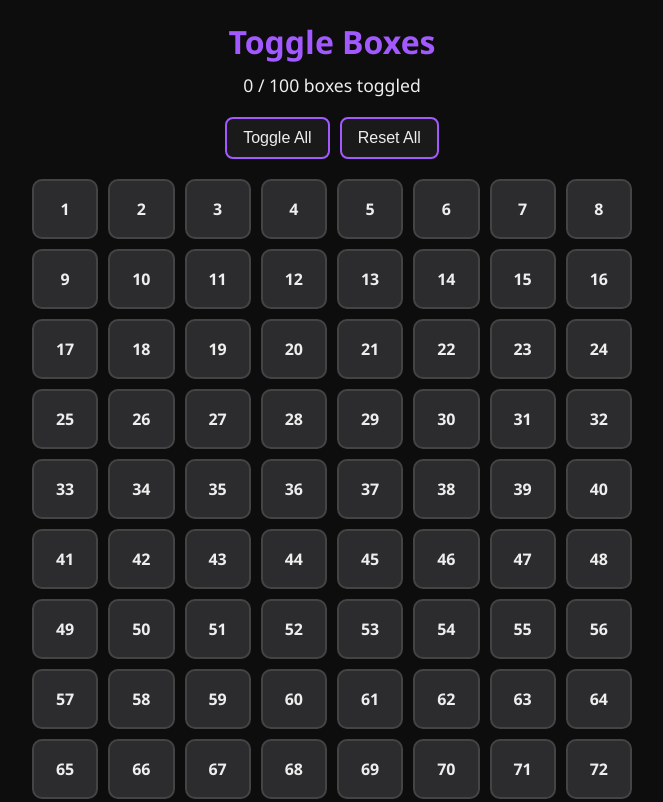
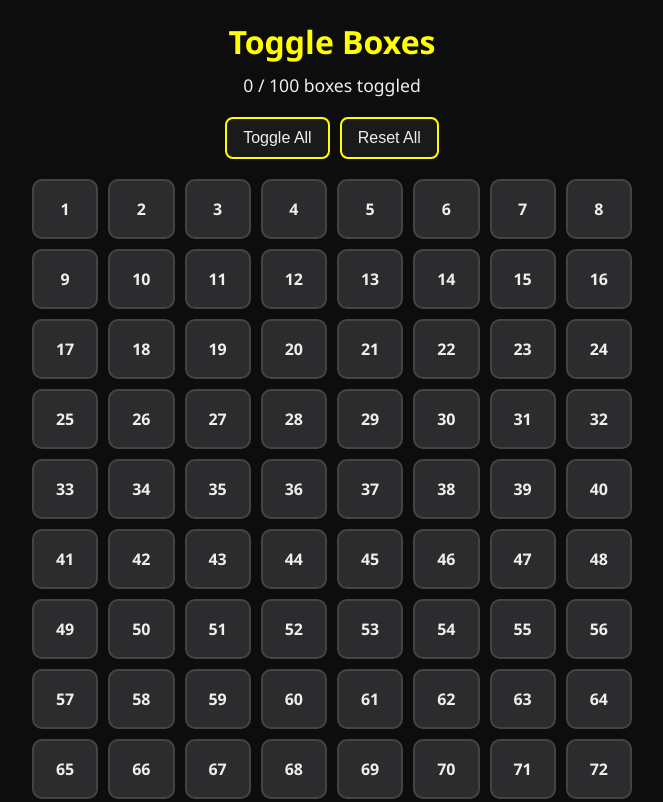
Before and after one commit to Silent-Assassin-123/School-Project, a plain HTML site: page Boxes.html in a window 1280 px wide. Shown: the top 802 px of the page, without its empty margins (308-971 px from the left). Drawn offline with Linux system fonts and the light colour scheme.

Commit message:
Update Boxes.html

```diff
--- a/Boxes.html
+++ b/Boxes.html
@@ -10,7 +10,7 @@
       --box-color: #2c2c2e;
       --box-border: #444;
       --text-color: #eee;
-      --active-color: #a259ff;
+      --active-color: #ffff00;
       --active-text: #ffffff;
       --button-bg: #1a1a1a;
       --button-hover: #a259ff20;
```
